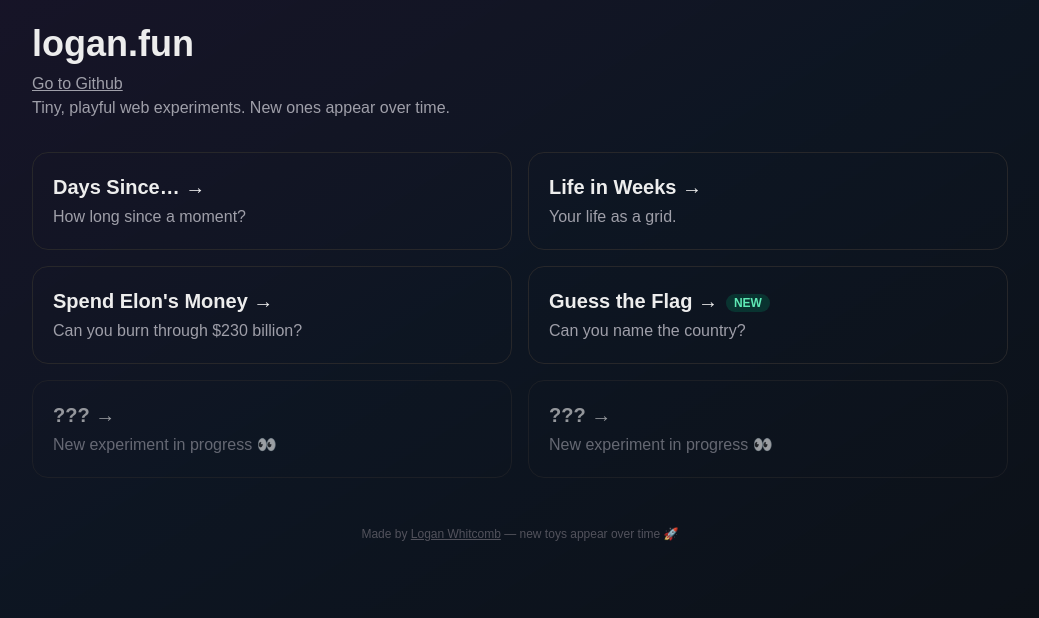
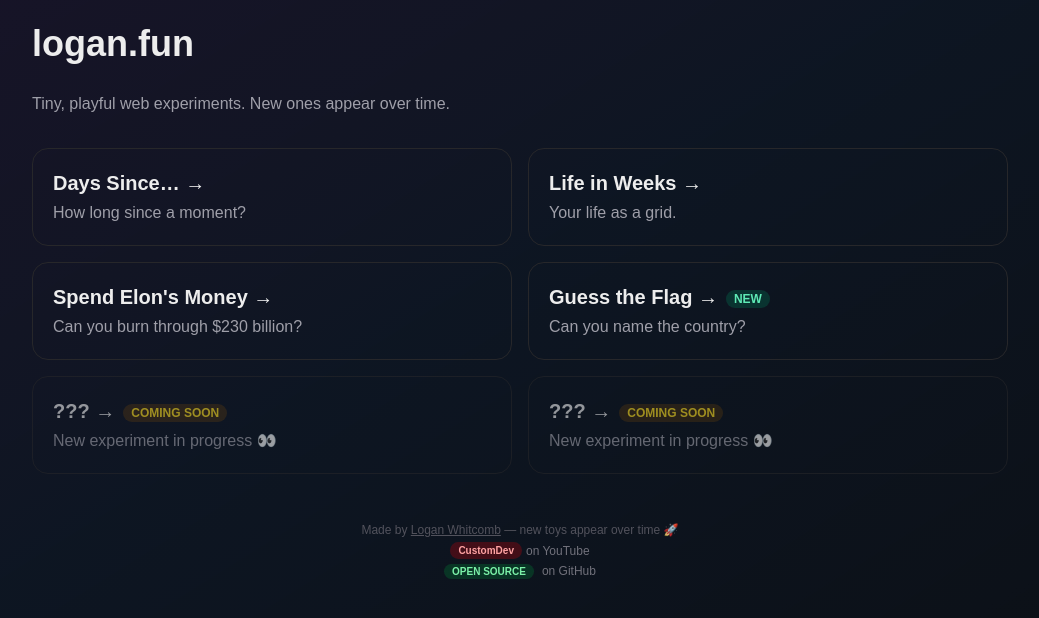
Before and after one commit to CustomDevv/logan.fun, a Next.js app: page / in a window 1280 px wide. Shown: the top 618 px of the page, without its empty margins (120-1159 px from the left). Built offline with nearby package versions, Linux system fonts and the light colour scheme.

Commit message:
Add MIT license and update homepage UI
Added MIT LICENSE file. Updated homepage to mark experiments as 'coming soon', improved footer with YouTube and GitHub links, and enhanced UI for better clarity and accessibility.

```diff
--- a/src/app/page.tsx
+++ b/src/app/page.tsx
@@ -1,14 +1,14 @@
 import Link from "next/link";
 
-type Tile = { href?: string; title: string; blurb: string; new?: boolean };
+type Tile = { href?: string; title: string; blurb: string; new?: boolean; comingSoon?: boolean };
 
 const tiles: Tile[] = [
   { href: "/days-since", title: "Days Since…", blurb: "How long since a moment?" },
   { href: "/life-weeks", title: "Life in Weeks", blurb: "Your life as a grid." },
   { href: "/spend-elon-money", title: "Spend Elon's Money", blurb: "Can you burn through $230 billion?" },
   { href: "/guess-the-flag", title: "Guess the Flag", blurb: "Can you name the country?", new: true },
-  { title: "???", blurb: "New experiment in progress 👀" },
-  { title: "???", blurb: "New experiment in progress 👀" },
+  { title: "???", blurb: "New experiment in progress 👀", comingSoon: true },
+  { title: "???", blurb: "New experiment in progress 👀", comingSoon: true },
 ];
 
 export default function Home() {
@@ -18,17 +18,10 @@ export default function Home() {
       <div className="pointer-events-none absolute inset-0 -z-10 bg-gradient-to-br from-purple-600/15 via-blue-500/10 to-transparent bg-[length:200%_200%] animate-gradient-blur" />
 
       <main className="max-w-5xl mx-auto p-6">
-        <h1 className="text-4xl font-bold mb-2">logan.fun</h1>
+        <h1 className="text-4xl font-bold mb-1">logan.fun</h1>
 
-        <p className="text-zinc-400">
-          <a
-            href="https://github.com/CustomDevv/logan.fun"
-            className="underline hover:text-blue-500"
-            target="_blank"
-            rel="noreferrer"
-          >
-            Go to Github
-          </a>
+        <p className="text-zinc-400 mb-8">
+
           <br />
           Tiny, playful web experiments. New ones appear over time.
         </p>
@@ -57,14 +50,21 @@ export default function Home() {
                 className="rounded-2xl border border-zinc-800 p-5 opacity-60"
                 aria-disabled="true"
               >
-                <h2 className="text-xl font-semibold">{t.title} →</h2>
+                <h2 className="text-xl font-semibold">
+                  {t.title} →
+                  {t.comingSoon && (
+                    <span className="ml-2 text-xs align-middle bg-yellow-700/30 text-yellow-300 px-2 py-0.5 rounded-full">
+                      COMING SOON
+                    </span>
+                  )}
+                </h2>
                 <p className="text-zinc-400 mt-1">{t.blurb}</p>
               </div>
             )
           )}
         </div>
 
-        <footer className="text-xs text-zinc-600 mt-12 text-center">
+        <footer className="text-xs text-zinc-600 mt-12 text-center space-y-1">
   <p>
     Made by{" "}
     <a
@@ -77,7 +77,49 @@ export default function Home() {
     </a>{" "}
     — new toys appear over time 🚀
   </p>
+
+  <p>
+    <a
+      href="https://youtube.com/customdevv"
+      className="inline-flex items-center gap-1 text-zinc-500 hover:text-zinc-300 transition hover:brightness-110 hover:-translate-y-[1px]"
+      target="_blank"
+      rel="noreferrer"
+    >
+      <span className="text-[10px] bg-red-700/30 text-red-300 px-2 py-0.5 rounded-full font-semibold transition hover:brightness-110 hover:-translate-y-[1px]">
+        CustomDev
+      </span>
+      <span>on YouTube</span>
+    </a>
+  </p>
+
+  <p>
+    <a
+      href="https://github.com/CustomDevv/logan.fun"
+      className="inline-flex items-center gap-2 text-zinc-500 hover:text-zinc-300 transition hover:brightness-110 hover:-translate-y-[1px]"
+      target="_blank"
+      rel="noreferrer"
+      aria-label="logan.fun repository on GitHub"
+    >
+      <span className="relative group">
+        <span
+          className="text-[10px] bg-green-700/30 text-green-300 px-2 py-0.5 rounded-full font-semibold cursor-help transition hover:brightness-110 hover:-translate-y-[1px]"
+          title="MIT License — free to use, remix, or learn from."
+        >
+          OPEN SOURCE
+        </span>
+        <span
+          role="tooltip"
+          className="absolute bottom-full left-1/2 -translate-x-1/2 mb-2 hidden opacity-0 group-hover:block group-hover:opacity-100 whitespace-nowrap text-[10px] bg-zinc-800 text-zinc-200 px-2 py-1 rounded-md border border-zinc-700 shadow-lg transition-opacity duration-200"
+        >
+          MIT License — free to use, remix, or learn from.
+        </span>
+      </span>
+      <span>on GitHub</span>
+    </a>
+  </p>
 </footer>
+
+
       </main>
     </div>
   );
```
Also changed, not shown: 1 other file (tests, documents, lock files or other folders). Lines whose indentation alone changed are shown as unchanged.
